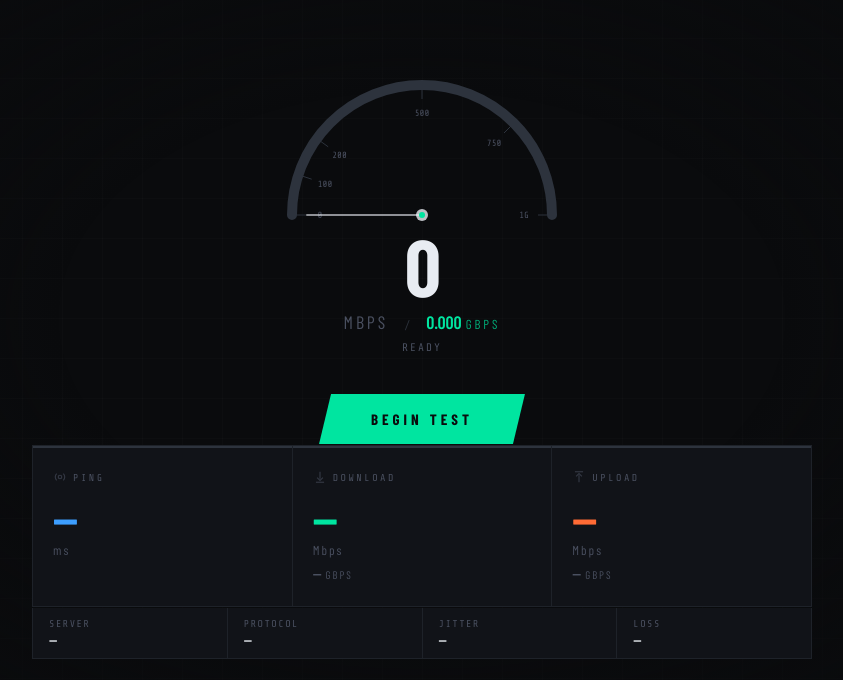
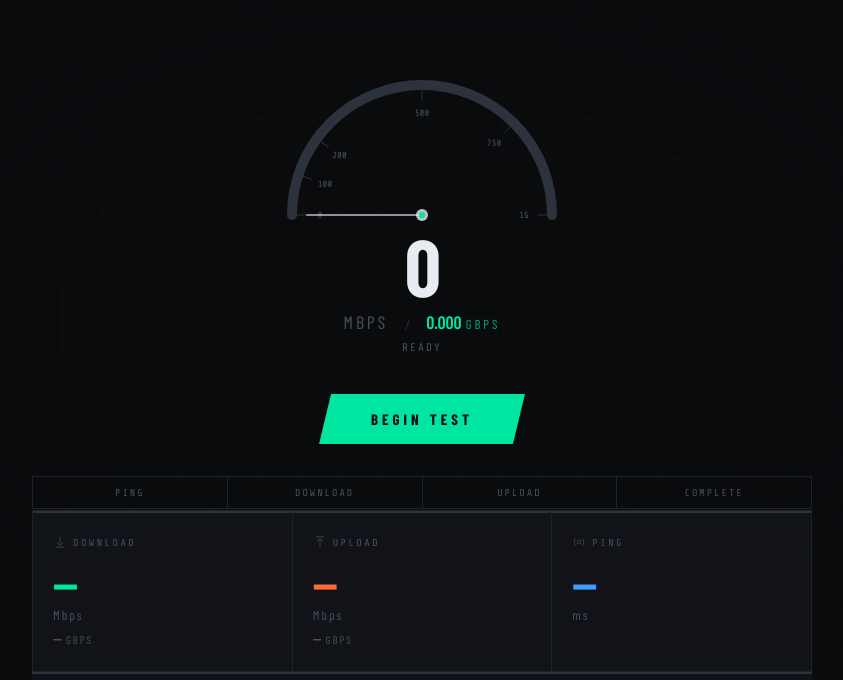
Before and after one commit to optco/gbps, a website: page public/index.html in a window 1280 px wide. Shown: the part 82-762 px from the top of the page, without its empty margins (218-1061 px from the left). Drawn offline with nearby package versions, Linux system fonts and the light colour scheme; a web font is replaced by a local one.

Commit message:
Update index.html

```diff
--- a/public/index.html
+++ b/public/index.html
@@ -57,22 +57,16 @@
     </div>
   </div>
 
-    <!-- RESULTS -->
+  <!-- PHASE BAR -->
+  <div class="phase-bar">
+    <div class="phase-item" id="phase-ping">PING</div>
+    <div class="phase-item" id="phase-dl">DOWNLOAD</div>
+    <div class="phase-item" id="phase-ul">UPLOAD</div>
+    <div class="phase-item" id="phase-done">COMPLETE</div>
+  </div>
+
+  <!-- RESULTS -->
   <div class="results-grid">
-    <!-- 1. PING (Matches Phase 1) -->
-    <div class="result-card ping-card" id="card-ping">
-      <div class="result-label">
-        <svg class="result-icon" viewBox="0 0 24 24" fill="none" stroke="currentColor" stroke-width="2">
-          <circle cx="12" cy="12" r="3"/>
-          <path d="M6.3 6.3a8 8 0 000 11.4M17.7 6.3a8 8 0 010 11.4"/>
-        </svg>
-        Ping
-      </div>
-      <div class="result-val result-placeholder" id="ping-val">—</div>
-      <div class="result-unit">ms</div>
-    </div>
-
-    <!-- 2. DOWNLOAD (Matches Phase 2) -->
     <div class="result-card download-card" id="card-dl">
       <div class="result-label">
         <svg class="result-icon" viewBox="0 0 24 24" fill="none" stroke="currentColor" stroke-width="2">
@@ -87,6 +81,32 @@
         <span class="result-gbps-unit">Gbps</span>
       </div>
     </div>
+    <div class="result-card upload-card" id="card-ul">
+      <div class="result-label">
+        <svg class="result-icon" viewBox="0 0 24 24" fill="none" stroke="currentColor" stroke-width="2">
+          <path d="M12 21V9M7 11l5-5 5 5"/><path d="M5 3h14"/>
+        </svg>
+        Upload
+      </div>
+      <div class="result-val result-placeholder" id="ul-val">—</div>
+      <div class="result-unit">Mbps</div>
+      <div class="result-gbps">
+        <span class="result-gbps-val" id="ul-gbps">—</span>
+        <span class="result-gbps-unit">Gbps</span>
+      </div>
+    </div>
+    <div class="result-card ping-card" id="card-ping">
+      <div class="result-label">
+        <svg class="result-icon" viewBox="0 0 24 24" fill="none" stroke="currentColor" stroke-width="2">
+          <circle cx="12" cy="12" r="3"/>
+          <path d="M6.3 6.3a8 8 0 000 11.4M17.7 6.3a8 8 0 010 11.4"/>
+        </svg>
+        Ping
+      </div>
+      <div class="result-val result-placeholder" id="ping-val">—</div>
+      <div class="result-unit">ms</div>
+    </div>
+  </div>
 
     <!-- 3. UPLOAD (Matches Phase 3) -->
     <div class="result-card upload-card" id="card-ul">
```
